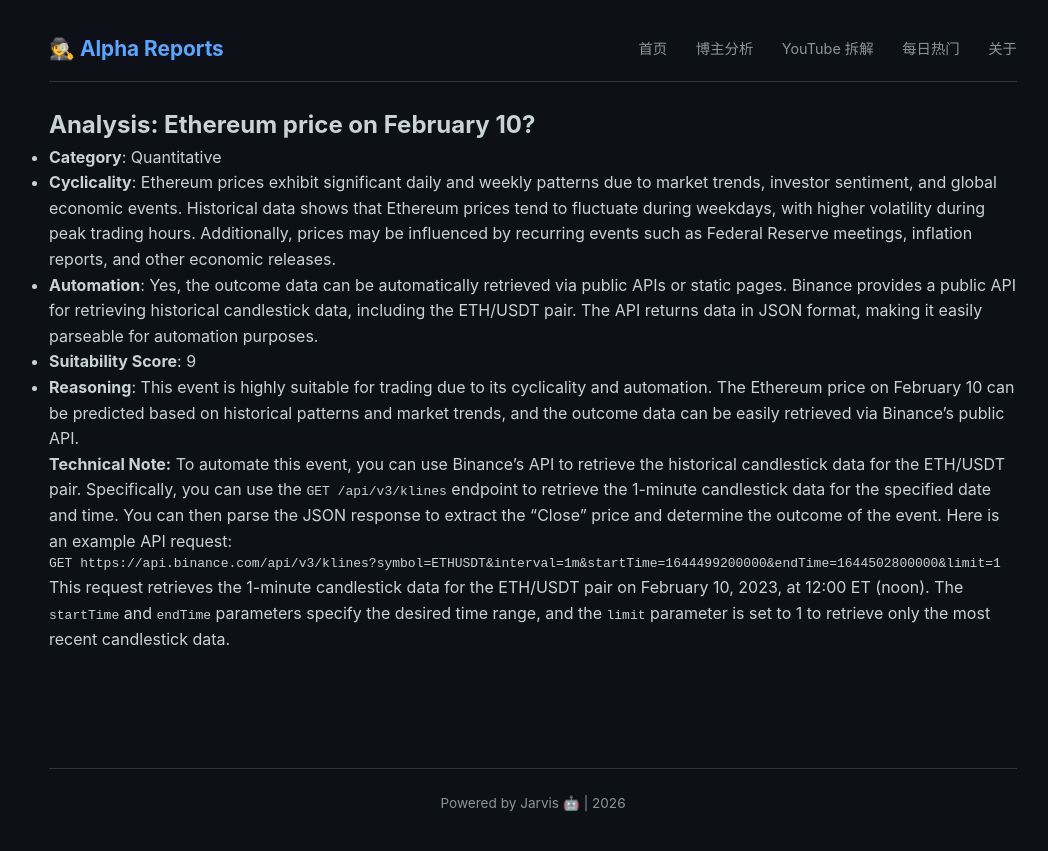
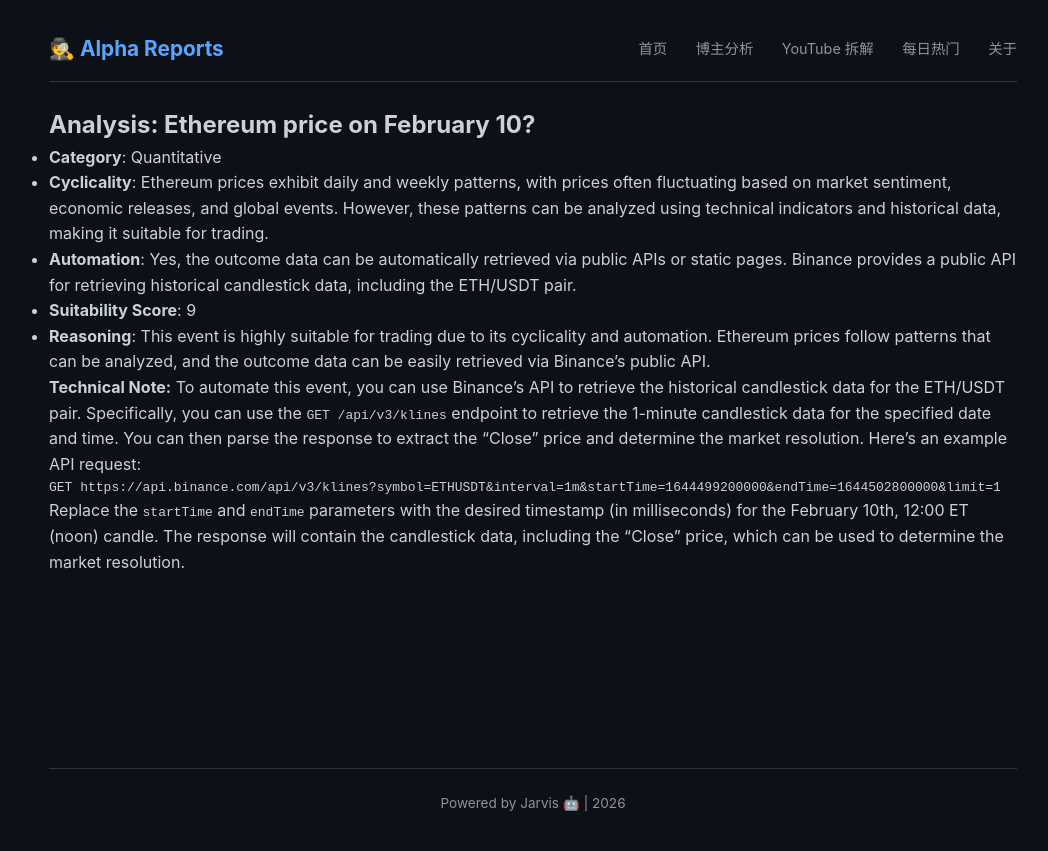
Before and after one commit to amencris073-png/crypto-alpha-reports, a Jekyll site: the page built from polymarket_analysis/quantitative/2026-02-04_ethereum_price_on_february_10.md, in a window 1280 px wide. Shown: the top 851 px of the page, without its empty margins (107-1155 px from the left). Built offline with Jekyll 4.4.1, drawn with Linux system fonts in a browser that asks for light colours; our own code applies the rules of GitHub Pages for plain Markdown files.

Commit message:
Automated analysis for Ethereum price on February 10?

````diff
--- a/polymarket_analysis/quantitative/2026-02-04_ethereum_price_on_february_10.md
+++ b/polymarket_analysis/quantitative/2026-02-04_ethereum_price_on_february_10.md
@@ -1,13 +1,13 @@
 ## Analysis: Ethereum price on February 10?
 
 - **Category**: Quantitative
-- **Cyclicality**: Ethereum prices exhibit significant daily and weekly patterns due to market trends, investor sentiment, and global economic events. Historical data shows that Ethereum prices tend to fluctuate during weekdays, with higher volatility during peak trading hours. Additionally, prices may be influenced by recurring events such as Federal Reserve meetings, inflation reports, and other economic releases.
-- **Automation**: Yes, the outcome data can be automatically retrieved via public APIs or static pages. Binance provides a public API for retrieving historical candlestick data, including the ETH/USDT pair. The API returns data in JSON format, making it easily parseable for automation purposes.
+- **Cyclicality**: Ethereum prices exhibit daily and weekly patterns, with prices often fluctuating based on market sentiment, economic releases, and global events. However, these patterns can be analyzed using technical indicators and historical data, making it suitable for trading.
+- **Automation**: Yes, the outcome data can be automatically retrieved via public APIs or static pages. Binance provides a public API for retrieving historical candlestick data, including the ETH/USDT pair.
 - **Suitability Score**: 9
-- **Reasoning**: This event is highly suitable for trading due to its cyclicality and automation. The Ethereum price on February 10 can be predicted based on historical patterns and market trends, and the outcome data can be easily retrieved via Binance's public API.
+- **Reasoning**: This event is highly suitable for trading due to its cyclicality and automation. Ethereum prices follow patterns that can be analyzed, and the outcome data can be easily retrieved via Binance's public API.
 
-**Technical Note:** To automate this event, you can use Binance's API to retrieve the historical candlestick data for the ETH/USDT pair. Specifically, you can use the `GET /api/v3/klines` endpoint to retrieve the 1-minute candlestick data for the specified date and time. You can then parse the JSON response to extract the "Close" price and determine the outcome of the event. Here is an example API request:
+**Technical Note:** To automate this event, you can use Binance's API to retrieve the historical candlestick data for the ETH/USDT pair. Specifically, you can use the `GET /api/v3/klines` endpoint to retrieve the 1-minute candlestick data for the specified date and time. You can then parse the response to extract the "Close" price and determine the market resolution. Here's an example API request:
 ```bash
 GET https://api.binance.com/api/v3/klines?symbol=ETHUSDT&interval=1m&startTime=1644499200000&endTime=1644502800000&limit=1
 ```
-This request retrieves the 1-minute candlestick data for the ETH/USDT pair on February 10, 2023, at 12:00 ET (noon). The `startTime` and `endTime` parameters specify the desired time range, and the `limit` parameter is set to 1 to retrieve only the most recent candlestick data.
+Replace the `startTime` and `endTime` parameters with the desired timestamp (in milliseconds) for the February 10th, 12:00 ET (noon) candle. The response will contain the candlestick data, including the "Close" price, which can be used to determine the market resolution.
````
